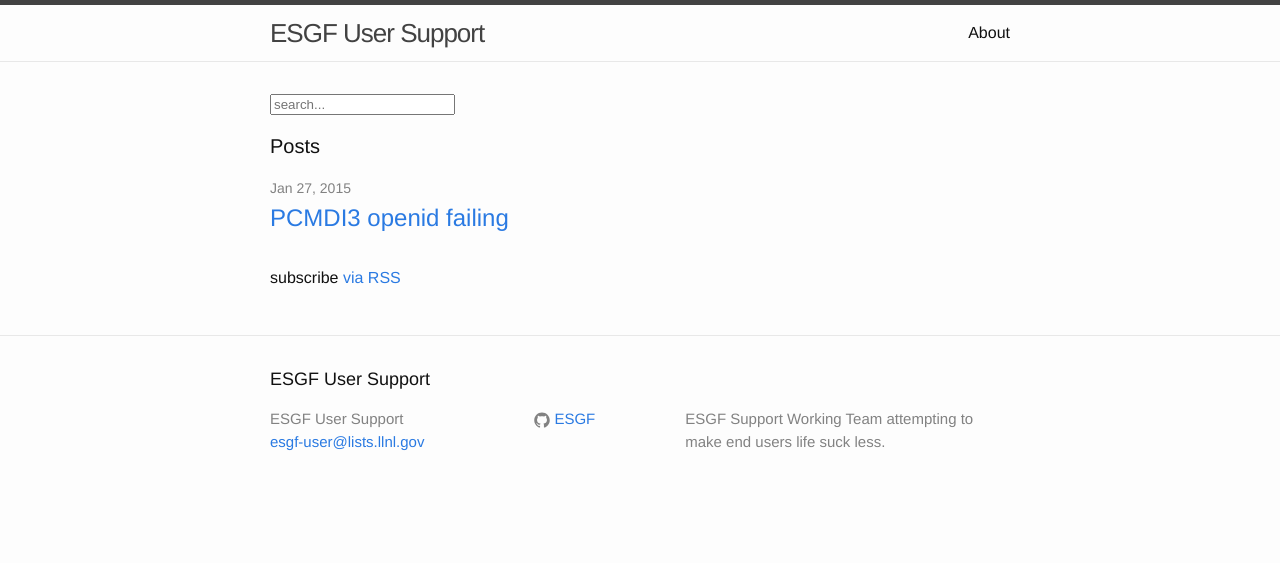
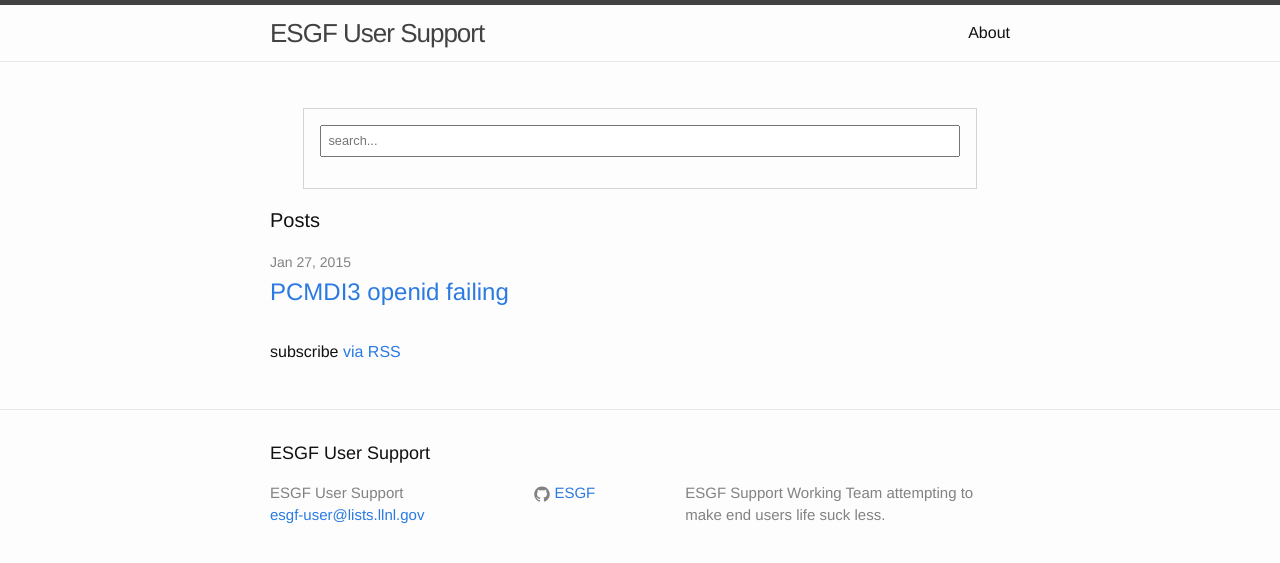
Before and after one commit to ESGF/esgf-swt, a Jekyll site: the page built from index.html, in a window 1280 px wide. Shown: the top 563 px of the page. Built offline with Jekyll 4.4.1, drawn with Linux system fonts in a browser that asks for light colours; nearby versions of some CDN libraries.

Commit message:
MBH: Adding in styles and cleaning up index

```diff
--- a/index.html
+++ b/index.html
@@ -7,7 +7,7 @@
 <div class="home">
 
   <div id="search-demo-container">
-      <input type="text" id="search-input" placeholder="search...">
+    <input type="text" id="search-input" placeholder="search..." class="form-control">
     <ul id="results-container"></ul>
   </div>
 
@@ -30,10 +30,6 @@
 
 </div>
 
-
-
-
-
 <script type="text/javascript">
   SimpleJekyllSearch.init({
     searchInput: document.getElementById('search-input'),
@@ -45,3 +41,21 @@
     fuzzy: false,
   })
 </script>
+
+<style type="text/css">
+#search-demo-container {
+  max-width: 40em;
+  padding: 1em;
+  margin: 1em auto;
+  border: 1px solid lightgrey;
+}
+#search-input {
+  display: inline-block;
+  padding: .5em;
+  width: 100%;
+  font-size: 0.8em;
+  -webkit-box-sizing: border-box;
+  -moz-box-sizing: border-box;
+  box-sizing: border-box;
+}
+</style>
```
Also changed, not shown: about.md (+6 -2 lines). Lines whose indentation alone changed are shown as unchanged.
